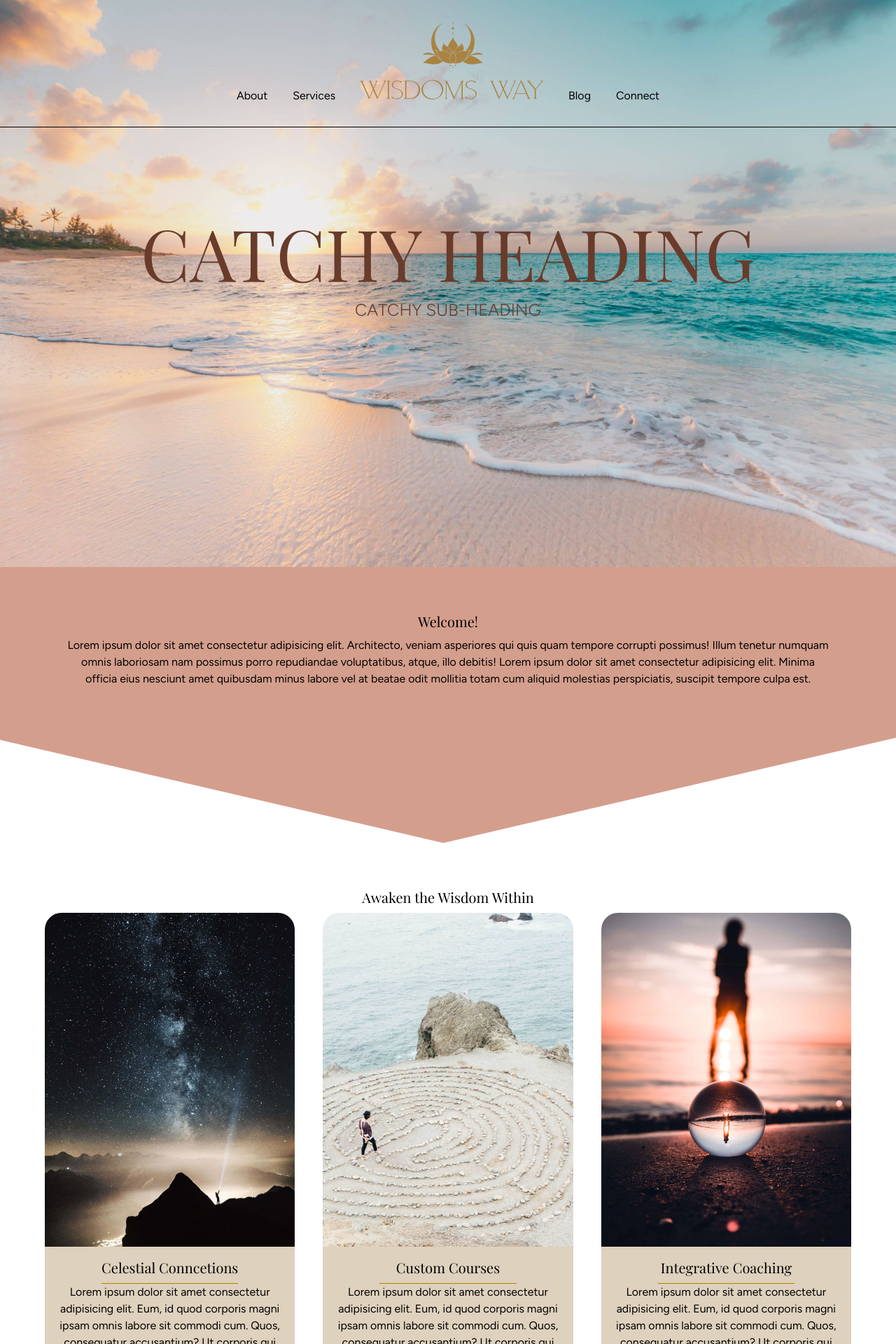
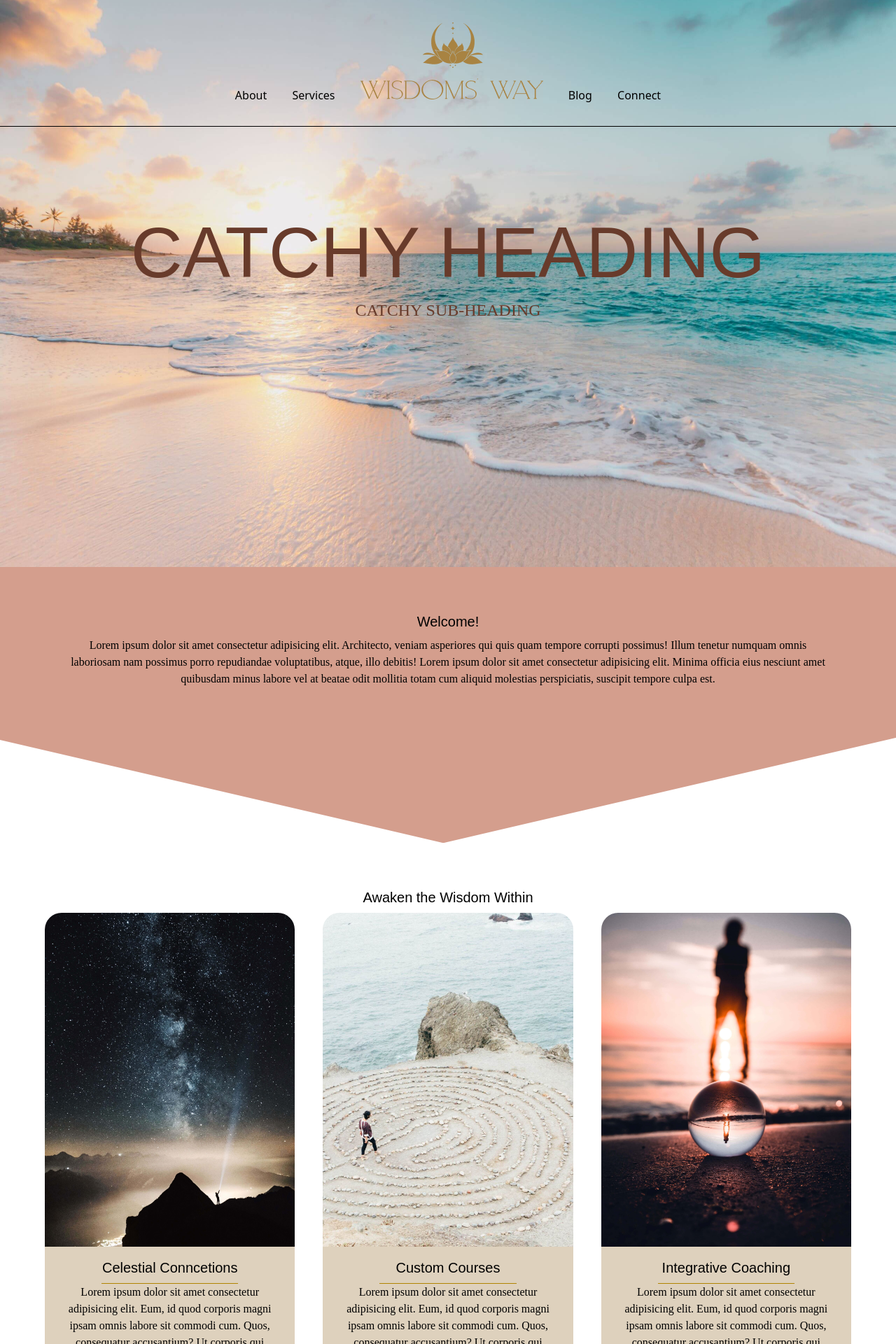
Before and after one commit to ViaSana/wisdoms-way, a Jekyll site: the page built from index.html, in a window 1280 px wide. Shown: the top 1920 px of the page at 70% size. Built offline with Jekyll 4.4.1, drawn with Linux system fonts in a browser that asks for light colours; some web fonts are replaced.

```diff
--- a/_includes/head.html
+++ b/_includes/head.html
@@ -38,9 +38,7 @@
 <link rel="stylesheet" href="https://cdnjs.cloudflare.com/ajax/libs/font-awesome/5.15.3/css/all.min.css" integrity="sha512-iBBXm8fW90+nuLcSKlbmrPcLa0OT92xO1BIsZ+ywDWZCvqsWgccV3gFoRBv0z+8dLJgyAHIhR35VZc2oM/gI1w==" crossorigin="anonymous" referrerpolicy="no-referrer" />
 
 <!-- Google Font  -->
-<link rel="preconnect" href="https://fonts.googleapis.com">
-<link rel="preconnect" href="https://fonts.gstatic.com" crossorigin>
-<link href="https://fonts.googleapis.com/css2?family=Figtree:ital,wght@0,300;0,400;0,500;1,300;1,400;1,500&family=Playfair+Display:ital@0;1&display=swap" rel="stylesheet">
+<link rel="stylesheet" href="https://use.typekit.net/rpf7ohm.css">
 
 <!-- Custom Stylesheet  -->
 <!-- <link rel="stylesheet" type="text/css" href="/editor.css" /> -->
--- a/assets/css/output-style.css
+++ b/assets/css/output-style.css
@@ -30,7 +30,7 @@
   -moz-tab-size: 4; /* 3 */
   -o-tab-size: 4;
      tab-size: 4; /* 3 */
-  font-family: Figtree, sans-serif; /* 4 */
+  font-family: ui-sans-serif, system-ui, -apple-system, BlinkMacSystemFont, "Segoe UI", Roboto, "Helvetica Neue", Arial, "Noto Sans", sans-serif, "Apple Color Emoji", "Segoe UI Emoji", "Segoe UI Symbol", "Noto Color Emoji"; /* 4 */
   font-feature-settings: normal; /* 5 */
   font-variation-settings: normal; /* 6 */
 }
@@ -312,7 +312,7 @@
 }
 h1, h2, h3, h4 {
   margin-bottom: 0.5rem;
-  font-family: Playfair Display, serif;
+  font-family: minerva-modern, sans-serif;
 }
 h1 {
   font-size: 1.5rem;
@@ -328,6 +328,7 @@
 }
 p {
   margin-bottom: 0.5rem;
+  font-family: dolly-new, serif;
 }
 *, ::before, ::after {
   --tw-border-spacing-x: 0;
@@ -544,16 +545,8 @@
   --tw-bg-opacity: 1;
   background-color: rgb(120 53 15 / var(--tw-bg-opacity));
 }
-.bg-red-200 {
-  --tw-bg-opacity: 1;
-  background-color: rgb(254 202 202 / var(--tw-bg-opacity));
-}
 .bg-transparent {
   background-color: transparent;
-}
-.bg-yellow-600 {
-  --tw-bg-opacity: 1;
-  background-color: rgb(202 138 4 / var(--tw-bg-opacity));
 }
 .bg-\[url\(\'\/uploads\/Lisa_beach\.jpeg\'\)\] {
   background-image: url('/uploads/Lisa_beach.jpeg');
@@ -589,9 +582,6 @@
 .p-5p {
   padding: 5%;
 }
-.p-8 {
-  padding: 2rem;
-}
 .px-4 {
   padding-left: 1rem;
   padding-right: 1rem;
@@ -624,9 +614,6 @@
 .align-middle {
   vertical-align: middle;
 }
-.font-serif {
-  font-family: Playfair Display, serif;
-}
 .text-2xl {
   font-size: 1.5rem;
   line-height: 2rem;
@@ -638,10 +625,6 @@
 .text-4xl {
   font-size: 2.25rem;
   line-height: 2.5rem;
-}
-.text-6xl {
-  font-size: 3.75rem;
-  line-height: 1;
 }
 .text-\[8vw\] {
   font-size: 8vw;
--- a/style.css
+++ b/style.css
@@ -9,7 +9,7 @@
 @layer base {
 
     h1, h2, h3, h4  {
-        @apply font-serif mb-2;
+        @apply font-headings mb-2;
     }
 
     h1 {
@@ -27,7 +27,7 @@
     }
 
     p {
-        @apply mb-2;
+        @apply mb-2 font-paragraphs;
     }
 
 }
--- a/tailwind.config.js
+++ b/tailwind.config.js
@@ -8,8 +8,8 @@
   ],
   theme: {
     fontFamily: {
-      sans: ['Figtree', 'sans-serif'],
-      serif: ['Playfair Display', 'serif'],
+      headings: ['minerva-modern', 'sans-serif'],
+      paragraphs: ['dolly-new', 'serif'],
     },
     extend: {
       spacing: {
```
